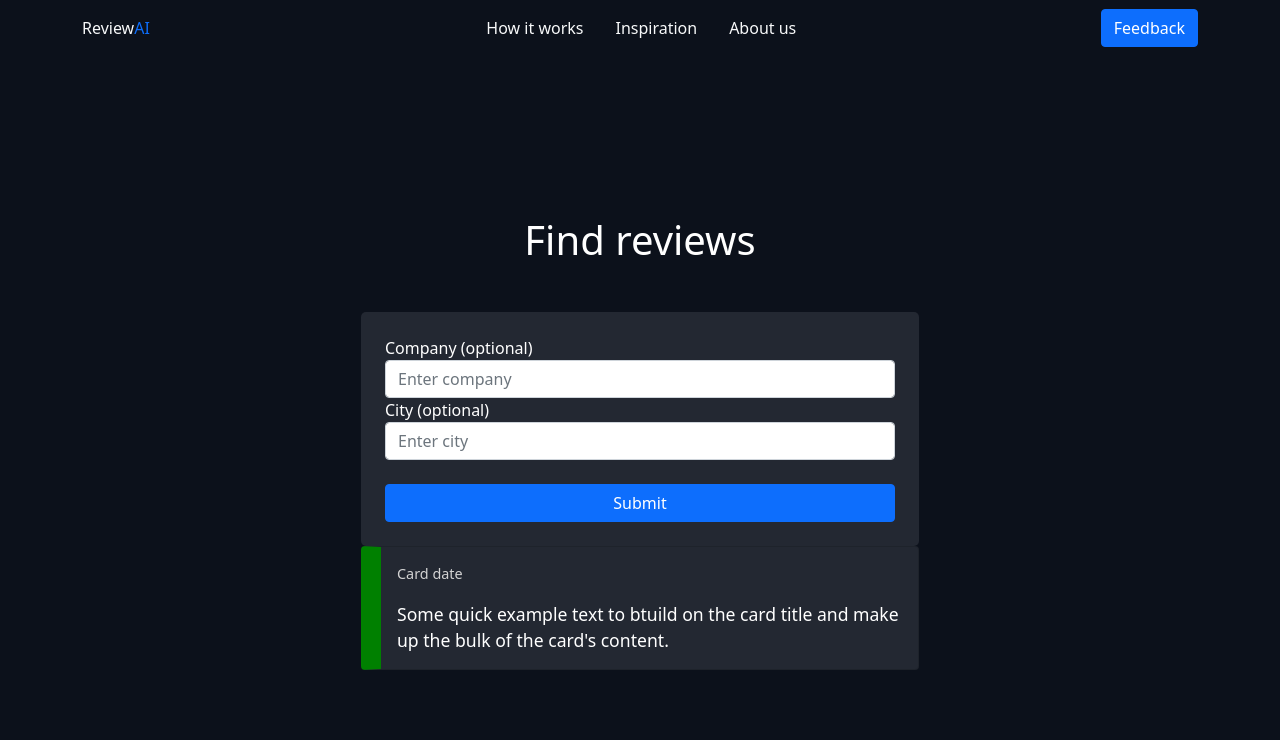
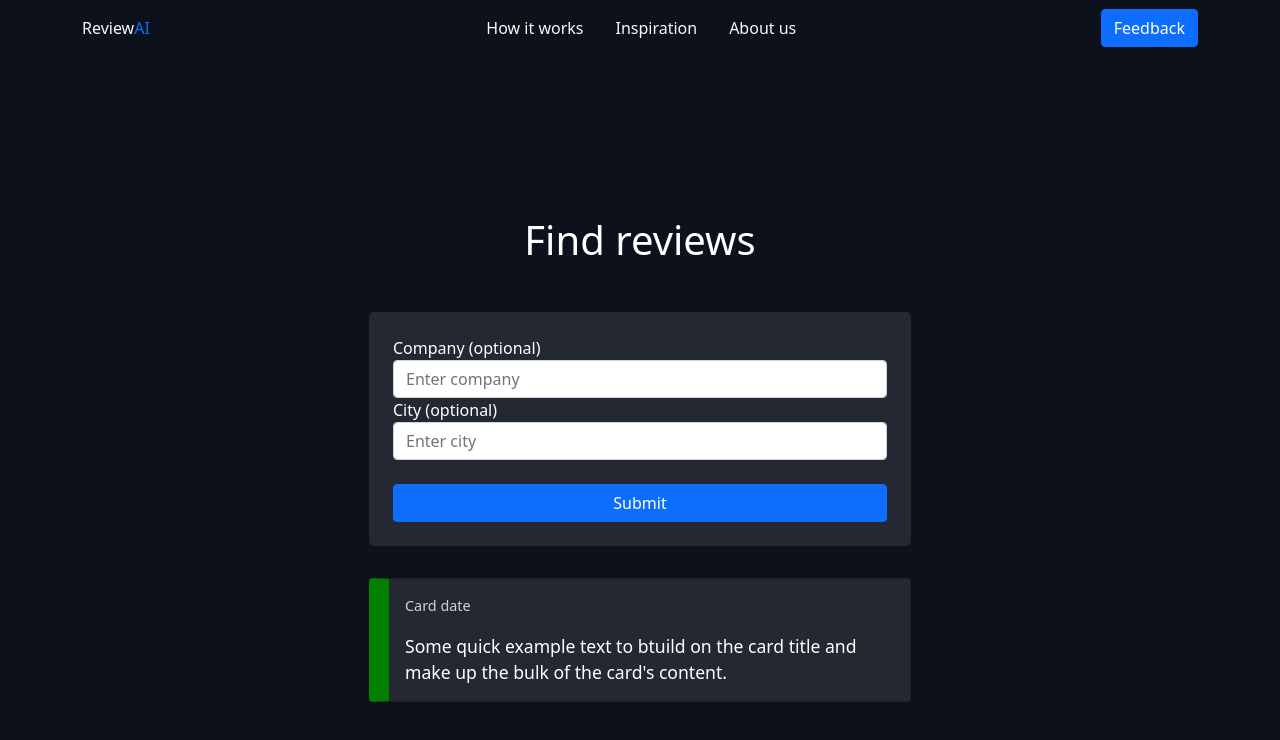
Before and after one commit to TSharvananthan/HTN2021, a React (Create React App) app in the folder front-end/: page /reviews in a window 1280 px wide. Shown: the top 740 px of the page. Built offline with nearby package versions, Linux system fonts and the light colour scheme; no server answers.

Commit message:
Update reviews.css

```diff
--- a/front-end/src/styles/reviews.css
+++ b/front-end/src/styles/reviews.css
@@ -10,7 +10,7 @@ body {
 
 display:grid;
     grid-template-columns: repeat(4,1fr);
-
+gap:2em;
 
 }
 .grid-item {
```
